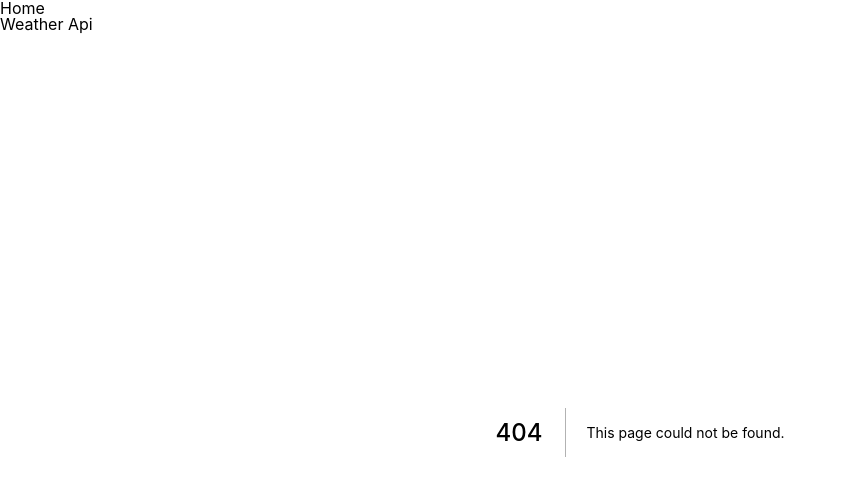
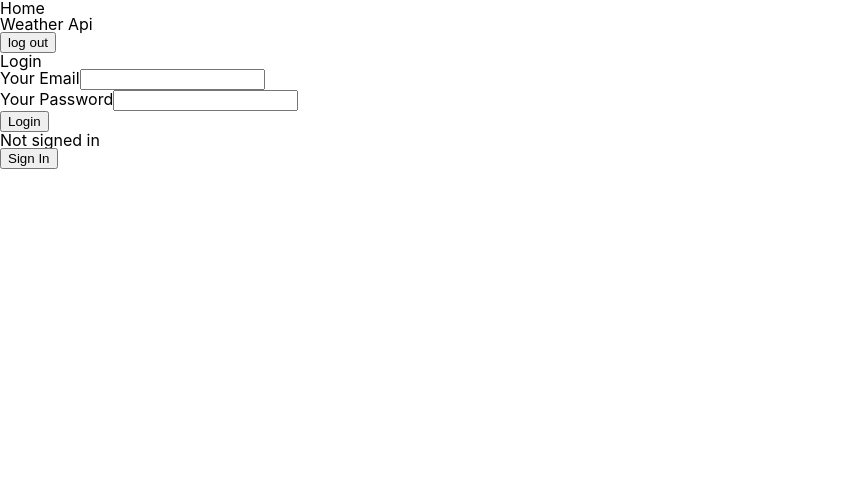
Before and after one commit to elmondino/elmonds, a Next.js app: page /login in a window 1280 px wide. Before the commit this address had no page. Shown: the top 480 px of the page, without its empty margins (0-843 px from the left). Built offline with nearby package versions, Linux system fonts and the light colour scheme; no server answers.

Commit message:
authentication updates + added google authentication

```diff
--- a/components/header/Header.js
+++ b/components/header/Header.js
@@ -1,4 +1,5 @@
 import Link from "next/link";
+import SignOut from "../sign-out/sign-out";
 
 function Header() {
   return (
@@ -11,6 +12,9 @@ function Header() {
           <li>
             <Link href='/weather'>Weather Api</Link>
           </li>
+          <li>
+            <SignOut></SignOut>
+          </li>
         </ul>
       </nav>
     </header>
--- /dev/null
+++ b/components/login/login.js
@@ -0,0 +1,58 @@
+import {useRef} from 'react';
+import {signIn} from 'next-auth/client';
+import {useRouter} from 'next/router';
+
+function Login() {
+	const emailInputRef = useRef();
+	const passwordInputRef = useRef();
+
+	const router = useRouter();
+
+	async function submitHandler(event) {
+		event.preventDefault();
+
+		const enteredEmail = emailInputRef.current.value;
+		const enteredPassword = passwordInputRef.current.value;
+
+		// optional: Add validation
+
+		const result = await signIn('credentials', {
+			redirect: false,
+			email: enteredEmail,
+			password: enteredPassword,
+		});
+
+    console.log(result)
+
+		// if (!result.error) {
+		// 	// set some auth state
+		// 	router.replace('/profile');
+		// }
+	}
+
+	return (
+		<section>
+			<h1>Login</h1>
+			<form onSubmit={submitHandler}>
+				<div>
+					<label htmlFor='email'>Your Email</label>
+					<input type='email' id='email' required ref={emailInputRef} />
+				</div>
+				<div>
+					<label htmlFor='password'>Your Password</label>
+					<input
+						type='password'
+						id='password'
+						required
+						ref={passwordInputRef}
+					/>
+				</div>
+				<div>
+					<button>Login</button>
+				</div>
+			</form>
+		</section>
+	);
+}
+
+export default Login;
--- /dev/null
+++ b/components/sign-out/sign-out.js
@@ -0,0 +1,9 @@
+import { signOut } from 'next-auth/client'
+
+export default function SignOut() {
+    function logOutHandler() {
+        signOut();
+    }
+
+    return ( <button onClick={logOutHandler}>log out</button> )
+}
--- a/pages/_app.js
+++ b/pages/_app.js
@@ -1,11 +1,14 @@
 import "../styles/globals.css";
 import Header from "../components/header/header";
+import { Provider } from "next-auth/client";
 
 function MyApp({ Component, pageProps }) {
   return (
     <>
+    <Provider session={pageProps.session}>
       <Header></Header>
       <Component {...pageProps} />{" "}
+      </Provider>
     </>
   );
 }
--- /dev/null
+++ b/pages/login/index.js
@@ -0,0 +1,26 @@
+import Login from '../../components/login/login';
+import {signIn, signOut, useSession} from 'next-auth/client';
+
+export default function LoginPage() {
+  const [session, loading] = useSession();
+	return (
+		<>
+			<Login></Login>
+			<main>
+				{!session && (
+					<>
+						Not signed in <br />
+						<button onClick={signIn}>Sign In</button>
+					</>
+				)}
+				{session && (
+					<>
+						Signed in as {session.user.email} <br />
+						<div>You can now access our super secret pages</div>
+						<button onClick={signOut}>sign out</button>
+					</>
+				)}
+			</main>
+		</>
+	);
+}
```
Also changed, not shown: components/sign-up/sign-up.js (+69 -7 lines), pages/api/auth/[...nextauth].js (+21 -9 lines), pages/api/auth/signup.js (added, +49 -0 lines), pages/sign-up/index.js (added, +7 -0 lines), 1 other file (tests, documents, lock files or other folders).
